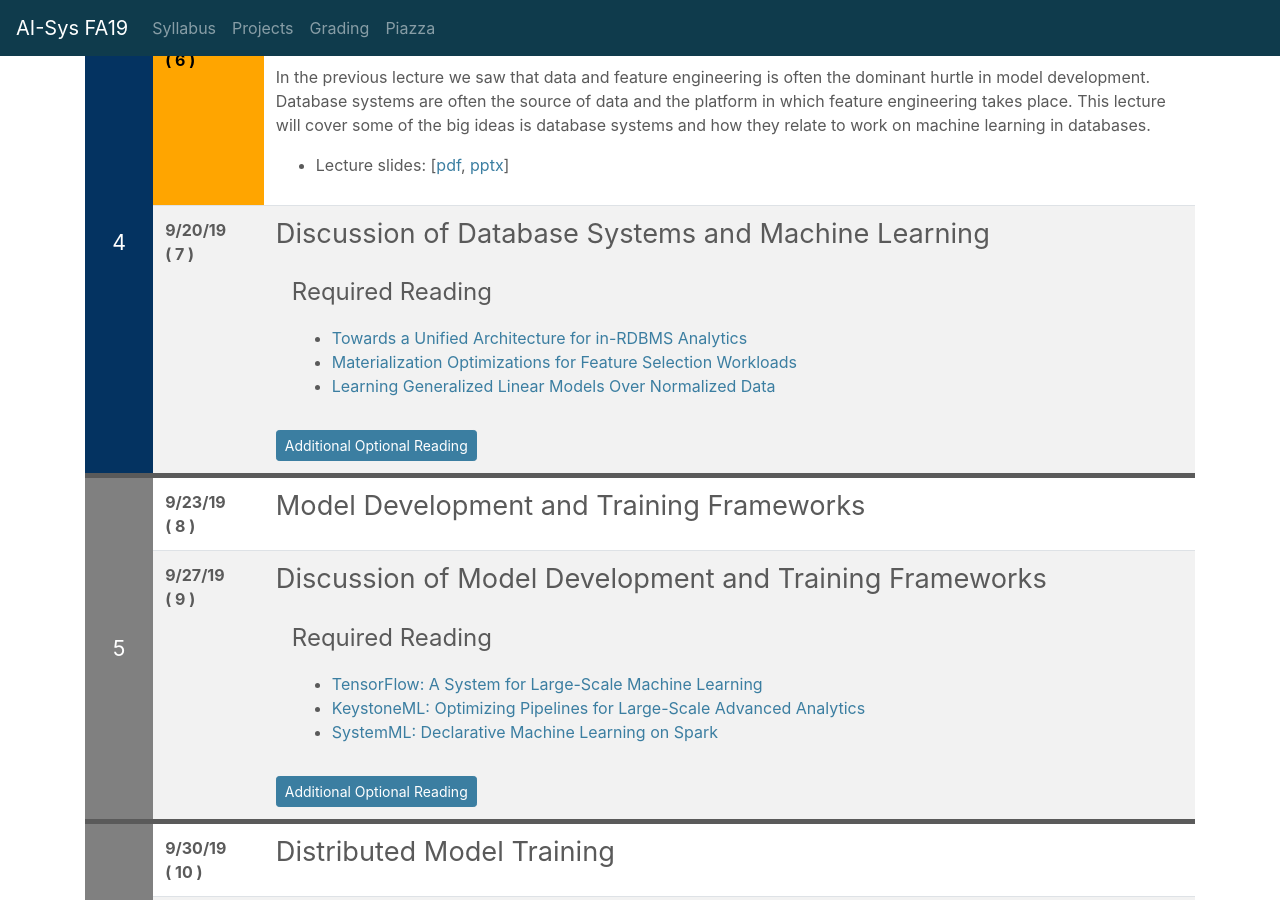
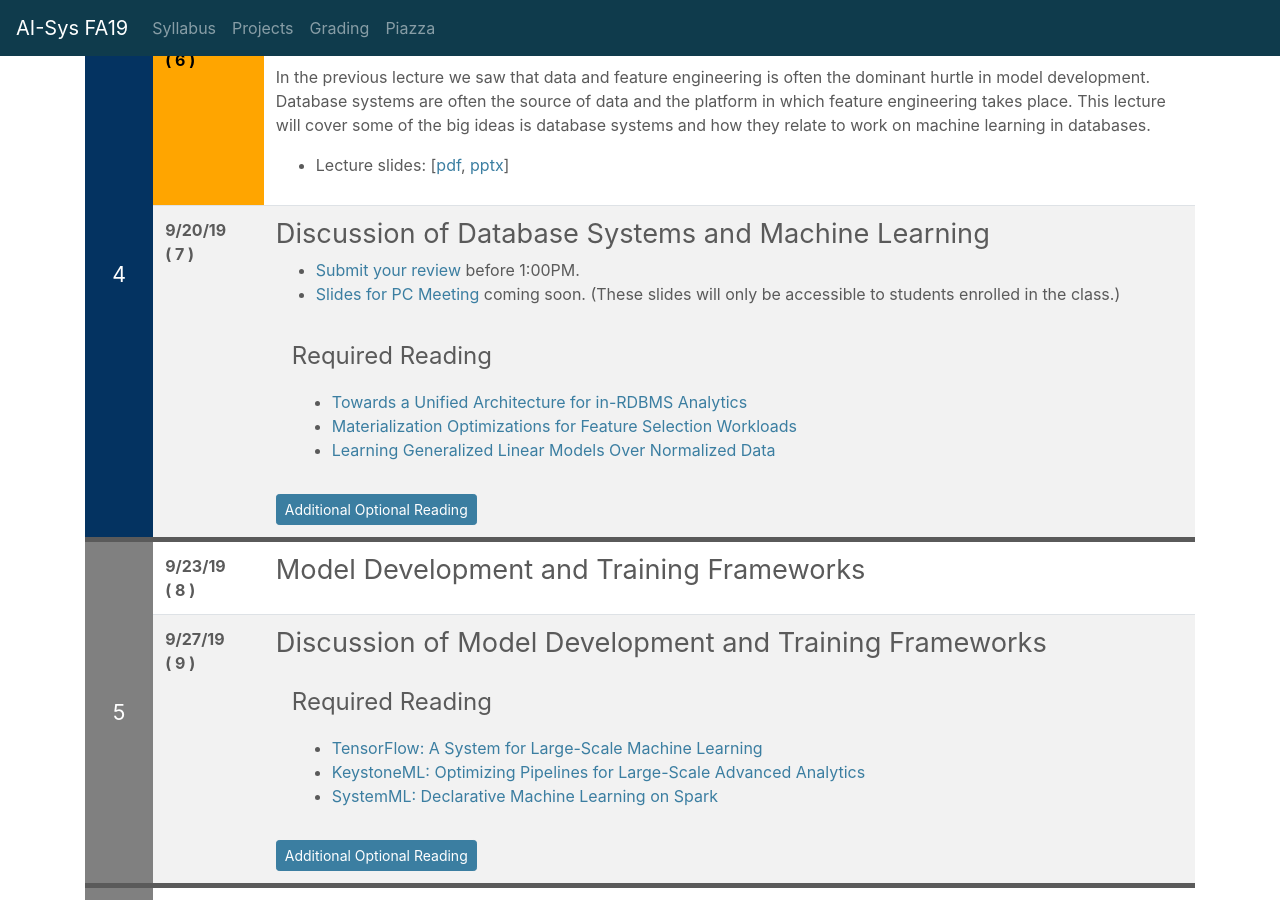
Before and after one commit to ucbrise/cs294-ai-sys-fa19, a Jekyll site: the page built from index.md, in a window 1280 px wide and 900 px high, scrolled down 2316 px. Built offline with Jekyll 4.4.1, drawn with Linux system fonts in a browser that asks for light colours; nearby versions of some CDN libraries; our own code applies the rules of GitHub Pages for plain Markdown files.

Commit message:
adding links to quiz

```diff
--- a/index.md
+++ b/index.md
@@ -233,6 +233,9 @@ In the previous lecture we saw that data and feature engineering is often the do
 {% include syllabus_entry %}
 ## Discussion of Database Systems and Machine Learning
 
+
+* [Submit your review](https://forms.gle/BczjSGufNCoDekhp9) before 1:00PM.
+* [Slides for PC Meeting]() coming soon. (These slides will only be accessible to students enrolled in the class.)
 
 <div class="reading">
 <div class="required_reading" markdown="1">
```
